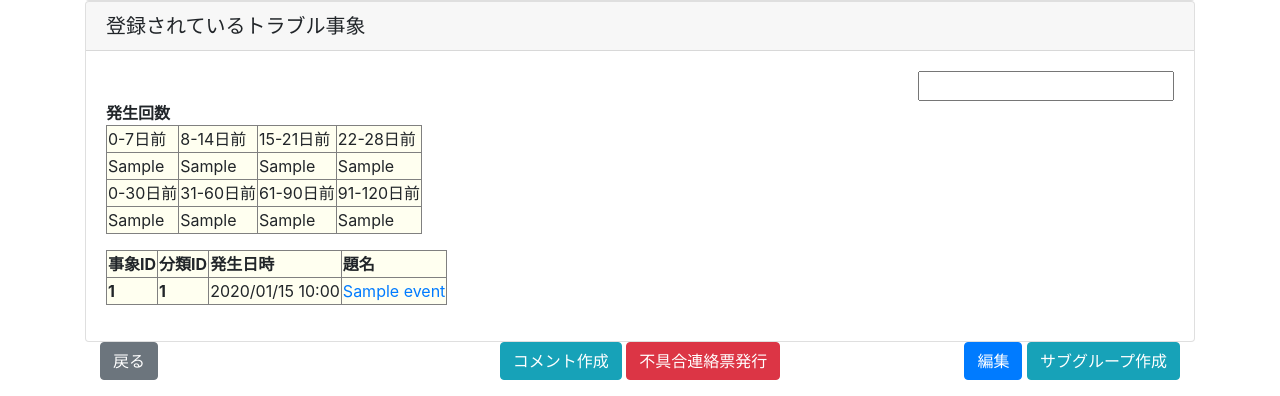
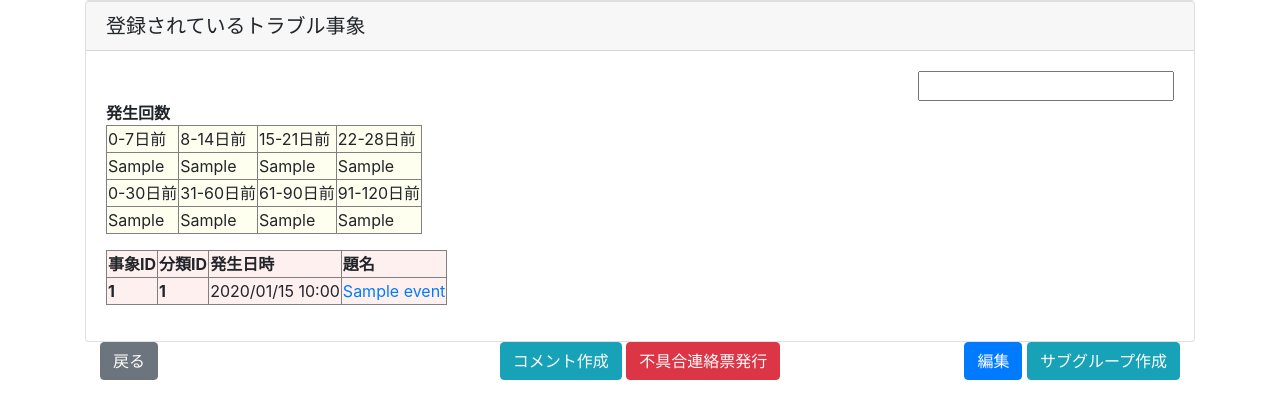
Before and after one commit to soudahikaru/ptop, a Django app: template templates/group_detail.html in a window 1280 px wide. Shown: the part 1409-1805 px from the top of the page. Run offline with Django 3.2, Linux system fonts and the light colour scheme; the template is opened without the code that fills it: most values are stand-ins (such as "Sample title", 1, 10 or a date in 2020); form fields are guessed from the names that the template uses; some libraries are stand-ins or nearby versions.

Commit message:
ver20211105h

```diff
--- a/templates/group_detail.html
+++ b/templates/group_detail.html
@@ -148,7 +148,7 @@
 {% spaceless %}
 {% if events %}
         <p>
-        <table border>
+        <table border class="bg-event">
           <tr><th>事象ID</th><th>分類ID</th><th>発生日時</th><th>題名</th></tr>
 {% for event in events %}
   {% if event.group.classify_id == object.classify_id %}
```
